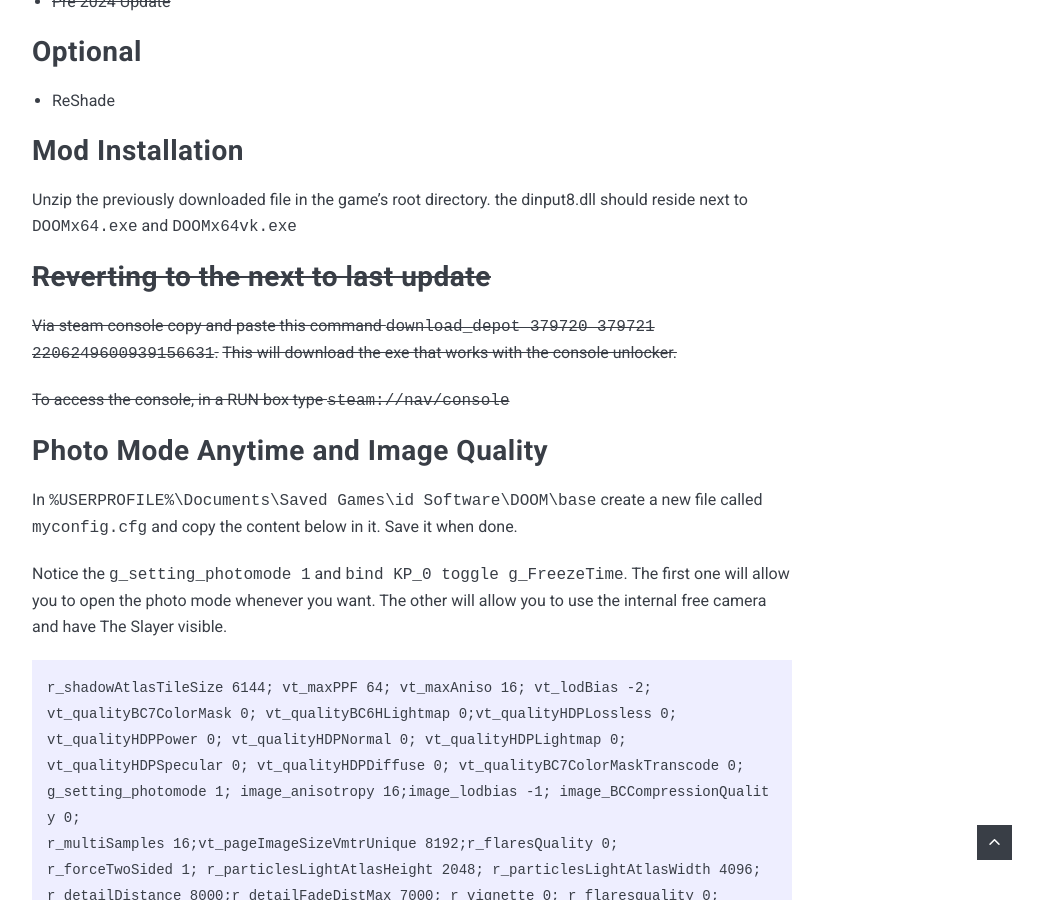
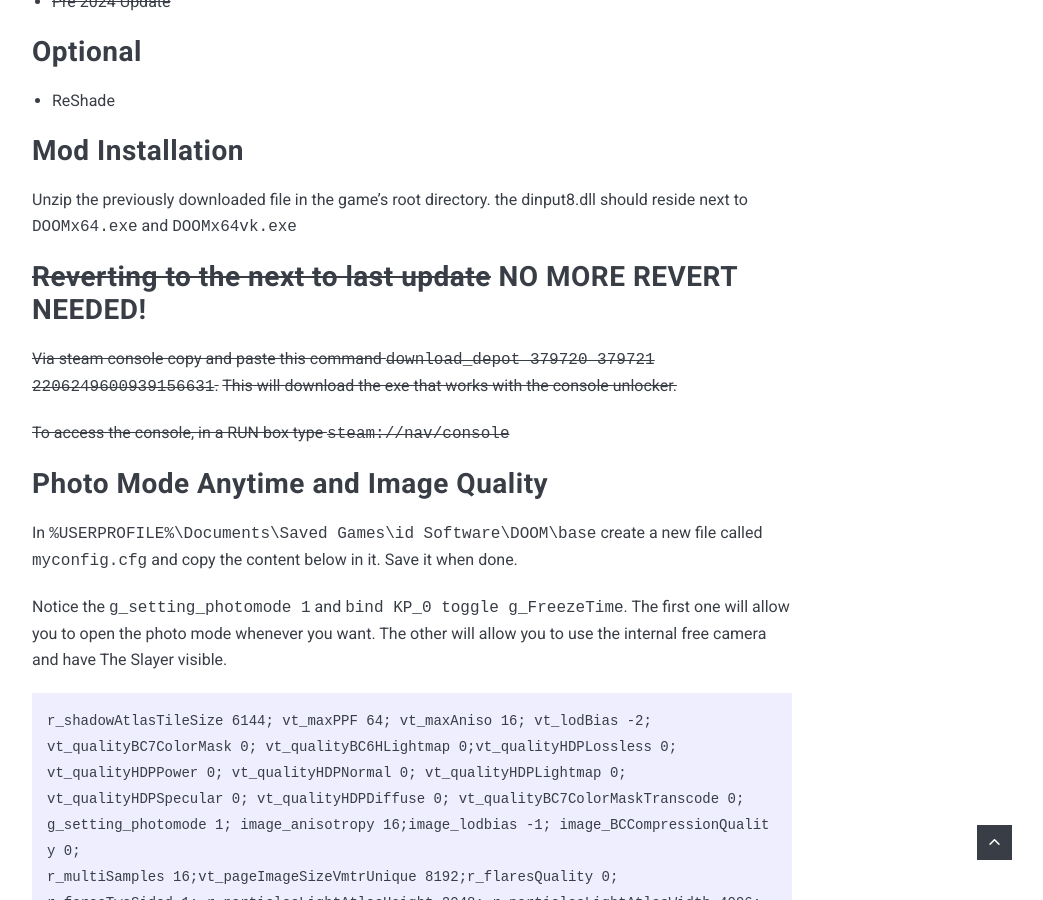
Before and after one commit to AnticOwl/anticowl.github.io, a Jekyll site: the page built from _posts/2024-07-19-Doom2016.md, in a window 1280 px wide and 900 px high, scrolled down 1241 px. Shown: the whole window, without its empty margins (228-1271 px from the left). Built offline with Jekyll 4.4.1, drawn with Linux system fonts in a browser that asks for light colours; nearby versions of some CDN libraries.

Commit message:
Update 2024-07-19-Doom2016.md

```diff
--- a/_posts/2024-07-19-Doom2016.md
+++ b/_posts/2024-07-19-Doom2016.md
@@ -20,7 +20,7 @@
 Unzip the previously downloaded file in the game's root directory.
 the dinput8.dll should reside next to `DOOMx64.exe` and `DOOMx64vk.exe`
 
-## ~~Reverting to the next to last update~~
+## ~~Reverting to the next to last update~~ NO MORE REVERT NEEDED!
 ~~Via steam console copy and paste this command `download_depot 379720 379721 2206249600939156631`.~~
 ~~This will download the exe that works with the console unlocker.~~
 
```
